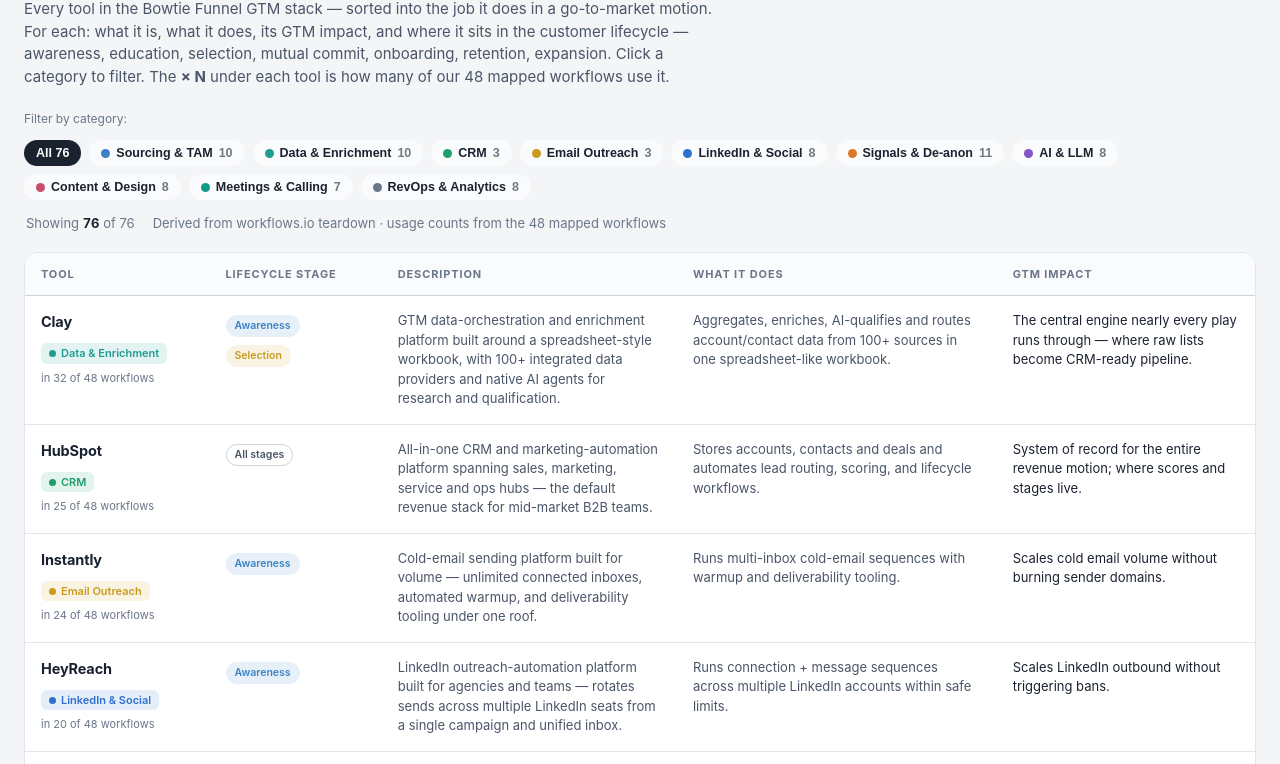
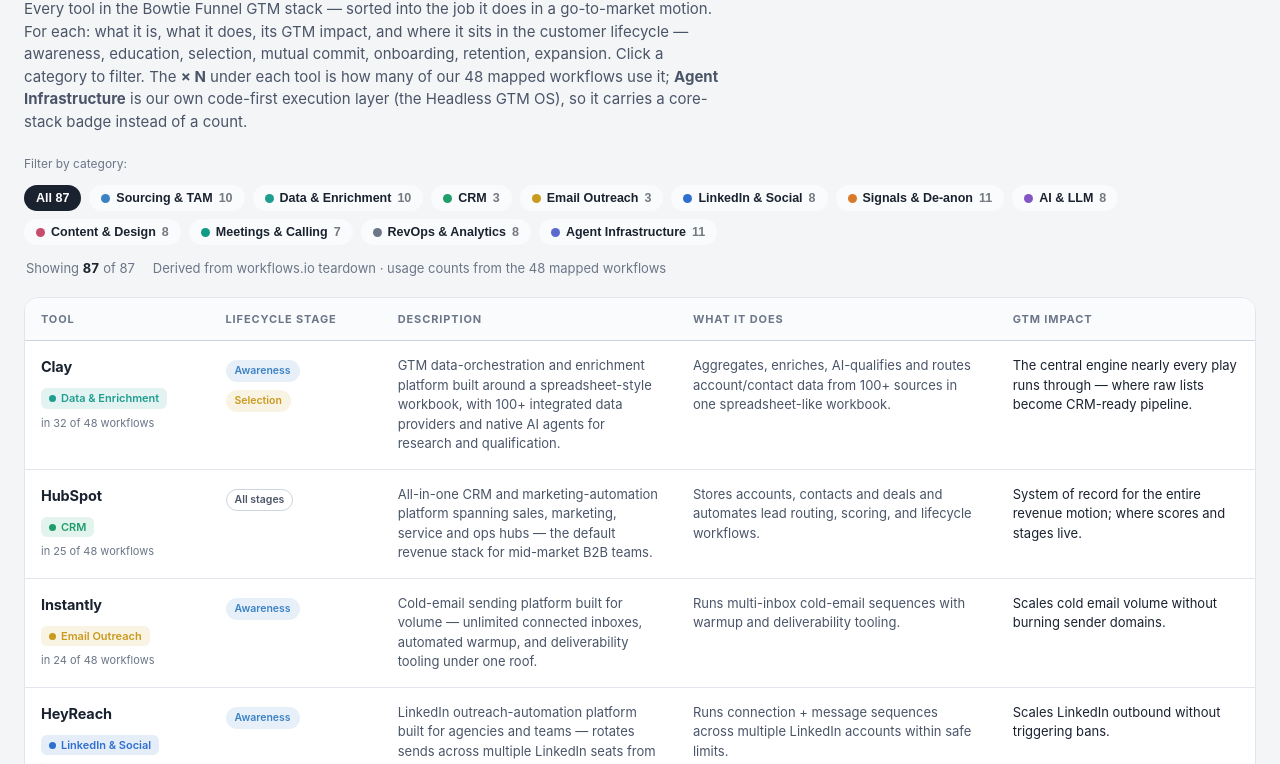
Before and after one commit to bowtiefunnel/bowtie-funnel-Labs, a plain HTML site: page docs/tools/index.html in a window 1280 px wide. Shown: the part 196-960 px from the top of the page. Drawn offline with Linux system fonts and the light colour scheme.

Commit message:
Add Agent Infrastructure category — the 11-tool Headless GTM OS core stack
Trigger.dev, OpenRouter, Supabase, GitHub, Infisical, Svix, DeepEval, Langfuse,
Vercel AI Gateway, Zod/Drizzle, CloakPipe added to tools.json with
core_stack: true (BTF core stack badge instead of workflow counts, from the
Trigger.dev-for-OpenRouter-sandboxing architecture). Page counts now dynamic;
stale 76-tool references made count-agnostic.

```diff
--- a/docs/tools/index.html
+++ b/docs/tools/index.html
@@ -3,8 +3,8 @@
 <head>
 <meta charset="utf-8">
 <meta name="viewport" content="width=device-width, initial-scale=1">
-<title>GTM Tool Stack — 76 tools mapped · Bowtie Funnel</title>
-<meta name="description" content="Every tool named across 48 GTM workflows — what each one is, what it does, and its go-to-market impact. Filter by category.">
+<title>GTM Tool Stack — 87 tools mapped · Bowtie Funnel</title>
+<meta name="description" content="87 GTM tools mapped — every tool named across 48 GTM workflows plus Bowtie Funnel's own agent-infrastructure stack. What each one is, what it does, its GTM impact, and its customer-lifecycle stage.">
 <style>
   :root {
     --bg:#f4f5f7; --surface:#ffffff; --surface-2:#fafbfc;
@@ -136,17 +136,17 @@
 <div class="wrap">
   <header>
     <div class="eyebrow">GTM tool stack</div>
-    <h1>76 GTM tools, mapped by what they do</h1>
-    <p class="lede">Every tool in the Bowtie Funnel GTM stack — sorted into the job it does in a go-to-market motion. For each: what it is, what it does, its GTM impact, and where it sits in the customer lifecycle — awareness, education, selection, mutual commit, onboarding, retention, expansion. Click a category to filter. The <b>× N</b> under each tool is how many of our 48 mapped workflows use it.</p>
+    <h1>87 GTM tools, mapped by what they do</h1>
+    <p class="lede">Every tool in the Bowtie Funnel GTM stack — sorted into the job it does in a go-to-market motion. For each: what it is, what it does, its GTM impact, and where it sits in the customer lifecycle — awareness, education, selection, mutual commit, onboarding, retention, expansion. Click a category to filter. The <b>× N</b> under each tool is how many of our 48 mapped workflows use it; <b>Agent Infrastructure</b> is our own code-first execution layer (the Headless GTM OS), so it carries a core-stack badge instead of a count.</p>
   </header>
 
   <div class="legend" id="legend">
     <div class="note">Filter by category:</div>
-    <button class="chip all" data-cat="ALL" aria-pressed="true">All 76</button>
+    <button class="chip all" data-cat="ALL" aria-pressed="true">All 87</button>
   </div>
 
   <div class="meta">
-    <span>Showing <b id="count">76</b> of 76</span>
+    <span>Showing <b id="count">…</b> of <span id="total">…</span></span>
     <span>Derived from workflows.io teardown · usage counts from the 48 mapped workflows</span>
   </div>
 
@@ -207,7 +207,8 @@
   "AI & LLM":            "#8256c4",
   "Content & Design":    "#c74b6b",
   "Meetings & Calling":  "#0f9a86",
-  "RevOps & Analytics":  "#6b7688"
+  "RevOps & Analytics":  "#6b7688",
+  "Agent Infrastructure":"#5a6acf"
 };
 
 // bowtie lifecycle stages, in funnel order, with chip colors
@@ -218,10 +219,12 @@
 
 // single source of truth: tools.json — the same file AI agents fetch
 const DATA=(await fetch('tools.json').then(r=>r.json())).tools
-  .map(t=>({n:t.name,c:t.category,x:t.workflows_used,d:t.description,w:t.what_it_does,g:t.gtm_impact,l:t.lifecycle||[]}));
+  .map(t=>({n:t.name,c:t.category,x:t.workflows_used,cs:!!t.core_stack,d:t.description,w:t.what_it_does,g:t.gtm_impact,l:t.lifecycle||[]}));
 
 const ORDER = Object.keys(CATS);
 DATA.sort((a,b)=> b.x-a.x || a.n.localeCompare(b.n));
+document.querySelector('.chip.all').textContent=`All ${DATA.length}`;
+document.getElementById('total').textContent=DATA.length;
 
 const tbody=document.getElementById('tbody');
 function el(t,c,h){const e=document.createElement(t);if(c)e.className=c;if(h!=null)e.innerHTML=h;return e;}
@@ -235,7 +238,7 @@
   const cat=el('span','cat'); cat.style.background=color+"1f"; cat.style.color=color;
   cat.innerHTML=`<span class="dot" style="background:${color}"></span>${t.c}`;
   tdTool.appendChild(cat);
-  tdTool.appendChild(el('span','uses',`in ${t.x} of 48 workflows`));
+  tdTool.appendChild(el('span','uses',t.cs?'BTF core stack · Headless GTM OS':`in ${t.x} of 48 workflows`));
   tr.appendChild(tdTool);
 
   const chips = t.l.length===Object.keys(STAGES).length
--- a/docs/tools/tools.json
+++ b/docs/tools/tools.json
@@ -1,9 +1,9 @@
 {
  "title": "Bowtie Funnel GTM tool stack",
- "description": "Every tool named across 48 mapped GTM workflows — what each is, what it does, and its go-to-market impact. Categories reflect each tool's primary job; descriptions are Bowtie Funnel's interpretation, not vendor copy. Each tool is tagged with the customer-lifecycle stages it serves: awareness, education, selection, mutual commit, onboarding, retention, expansion.",
+ "description": "Every tool named across 48 mapped GTM workflows — what each is, what it does, and its go-to-market impact. Categories reflect each tool's primary job; descriptions are Bowtie Funnel's interpretation, not vendor copy. The Agent Infrastructure category is Bowtie Funnel's own code-first execution layer (the Headless GTM OS) rather than teardown-derived; those entries carry core_stack: true and no workflow usage count. Each tool is tagged with the customer-lifecycle stages it serves: awareness, education, selection, mutual commit, onboarding, retention, expansion.",
  "source": "https://labs.bowtiefunnel.com/tools/",
  "workflows_mapped": 48,
- "tool_count": 76,
+ "tool_count": 87,
  "tools": [
   {
    "name": "Clay",
@@ -942,6 +942,204 @@
    "lifecycle": [
     "Awareness"
    ]
+  },
+  {
+   "name": "Trigger.dev",
+   "category": "Agent Infrastructure",
+   "workflows_used": 0,
+   "core_stack": true,
+   "description": "Open-source background-jobs platform for TypeScript — durable task execution with retries, queues, checkpoints, and per-PR preview branches.",
+   "what_it_does": "Runs the long-running GTM agent tasks (enrichment, scoring, outreach orchestration) with no HTTP timeouts, in isolated sandbox/staging/prod environments.",
+   "gtm_impact": "The execution engine of the Headless GTM OS — durable, observable, code-first automation.",
+   "lifecycle": [
+    "Awareness",
+    "Education",
+    "Selection",
+    "Mutual commit",
+    "Onboarding",
+    "Retention",
+    "Expansion"
+   ]
+  },
+  {
+   "name": "OpenRouter",
+   "category": "Agent Infrastructure",
+   "workflows_used": 0,
+   "core_stack": true,
+   "description": "Unified API over hundreds of LLMs from every major provider — one key, per-model pricing, automatic failover.",
+   "what_it_does": "Serves model inference for agent tasks — cheap models for routine steps, frontier models for reasoning.",
+   "gtm_impact": "Right-sized model cost per task and no provider lock-in.",
+   "lifecycle": [
+    "Awareness",
+    "Education",
+    "Selection",
+    "Mutual commit",
+    "Onboarding",
+    "Retention",
+    "Expansion"
+   ]
+  },
+  {
+   "name": "Supabase",
+   "category": "Agent Infrastructure",
+   "workflows_used": 0,
+   "core_stack": true,
+   "description": "Open-source Postgres platform — database, storage, vector search, and connection pooling, with per-PR preview databases.",
+   "what_it_does": "Stores pipeline state, chat-thread context, and reports; Postgres advisory locks prevent task race conditions.",
+   "gtm_impact": "The durable memory of the GTM OS — state, storage, and locks in one Postgres.",
+   "lifecycle": [
+    "Awareness",
+    "Education",
+    "Selection",
+    "Mutual commit",
+    "Onboarding",
+    "Retention",
+    "Expansion"
+   ]
+  },
+  {
+   "name": "GitHub",
+   "category": "Agent Infrastructure",
+   "workflows_used": 0,
+   "core_stack": true,
+   "description": "The default code-hosting platform — version control, pull requests, code review, and CI via GitHub Actions.",
+   "what_it_does": "Hosts the GTM OS codebase; every prompt or schema change ships through a reviewed PR with automated CI gates.",
+   "gtm_impact": "Version-controlled GTM logic — every change reviewed, diffable, and revertible.",
+   "lifecycle": [
+    "Awareness",
+    "Education",
+    "Selection",
+    "Mutual commit",
+    "Onboarding",
+    "Retention",
+    "Expansion"
+   ]
+  },
+  {
+   "name": "Infisical",
+   "category": "Agent Infrastructure",
+   "workflows_used": 0,
+   "core_stack": true,
+   "description": "Open-source secret-management platform with per-environment workspaces and machine identities.",
+   "what_it_does": "Injects tier-specific API keys (OpenRouter, Supabase, Slack…) across local CLIs, GitHub Actions, and Trigger.dev environments.",
+   "gtm_impact": "One source of truth for secrets — no keys in code, isolated per client and environment.",
+   "lifecycle": [
+    "Awareness",
+    "Education",
+    "Selection",
+    "Mutual commit",
+    "Onboarding",
+    "Retention",
+    "Expansion"
+   ]
+  },
+  {
+   "name": "Svix",
+   "category": "Agent Infrastructure",
+   "workflows_used": 0,
+   "core_stack": true,
+   "description": "Managed webhook gateway with HMAC signature verification, retry queues, and spike absorption.",
+   "what_it_does": "Sits between inbound triggers (Stripe, HubSpot, Slack, forms) and Trigger.dev — verifies signatures, buffers spikes, and ACKs Slack inside its 3-second timeout.",
+   "gtm_impact": "Zero dropped or spoofed webhooks; traffic spikes never crash the pipeline.",
+   "lifecycle": [
+    "Awareness",
+    "Education",
+    "Selection",
+    "Mutual commit",
+    "Onboarding",
+    "Retention",
+    "Expansion"
+   ]
+  },
+  {
+   "name": "DeepEval",
+   "category": "Agent Infrastructure",
+   "workflows_used": 0,
+   "core_stack": true,
+   "description": "Open-source LLM evaluation framework (Apache 2.0) that runs assertion tests against prompts and outputs in CI.",
+   "what_it_does": "Gates every PR in GitHub Actions — blocks hallucination, regression, and broken prompt formatting before merge.",
+   "gtm_impact": "Prompt quality enforced like code quality — regressions die at the PR, not in production.",
+   "lifecycle": [
+    "Awareness",
+    "Education",
+    "Selection",
+    "Mutual commit",
+    "Onboarding",
+    "Retention",
+    "Expansion"
+   ]
+  },
+  {
+   "name": "Langfuse",
+   "category": "Agent Infrastructure",
+   "workflows_used": 0,
+   "core_stack": true,
+   "description": "Open-source LLM observability platform — tracing, token-cost accounting, prompt versioning, and eval scores.",
+   "what_it_does": "Logs every LLM call's cost, latency, prompt version, and trace across dev, staging, and prod projects.",
+   "gtm_impact": "Full visibility into what AI spends and does — per environment, per client.",
+   "lifecycle": [
+    "Awareness",
+    "Education",
+    "Selection",
+    "Mutual commit",
+    "Onboarding",
+    "Retention",
+    "Expansion"
+   ]
+  },
+  {
+   "name": "Vercel AI Gateway",
+   "category": "Agent Infrastructure",
+   "workflows_used": 0,
+   "core_stack": true,
+   "description": "Vercel's LLM gateway — one API over many model providers with routing, fallback, and budget caps.",
+   "what_it_does": "Routes LLM calls with automatic provider fallback and spend limits ahead of OpenRouter/Anthropic.",
+   "gtm_impact": "No single-provider outage or runaway spend takes the pipeline down.",
+   "lifecycle": [
+    "Awareness",
+    "Education",
+    "Selection",
+    "Mutual commit",
+    "Onboarding",
+    "Retention",
+    "Expansion"
+   ]
+  },
+  {
+   "name": "Zod / Drizzle",
+   "category": "Agent Infrastructure",
+   "workflows_used": 0,
+   "core_stack": true,
+   "description": "TypeScript runtime schema validation (Zod) and type-safe SQL ORM (Drizzle) — strict data contracts at the code level.",
+   "what_it_does": "Validates every LLM output and webhook payload against strict schemas before anything touches the database.",
+   "gtm_impact": "Malformed AI output gets rejected and retried instead of corrupting pipeline data.",
+   "lifecycle": [
+    "Awareness",
+    "Education",
+    "Selection",
+    "Mutual commit",
+    "Onboarding",
+    "Retention",
+    "Expansion"
+   ]
+  },
+  {
+   "name": "CloakPipe",
+   "category": "Agent Infrastructure",
+   "workflows_used": 0,
+   "core_stack": true,
+   "description": "PII and secret redaction proxy that scrubs prompts before they reach external LLM endpoints.",
+   "what_it_does": "Redacts personal, HIPAA, and confidential client data from prompts ahead of any LLM call.",
+   "gtm_impact": "Privacy compliance by architecture — client data never leaks into third-party models.",
+   "lifecycle": [
+    "Awareness",
+    "Education",
+    "Selection",
+    "Mutual commit",
+    "Onboarding",
+    "Retention",
+    "Expansion"
+   ]
   }
  ],
  "lifecycle_stages": [
```
Also changed, not shown: docs/index.html (+1 -1 lines), docs/skills/pick-gtm-stack/index.html (+3 -3 lines), 2 other files.
